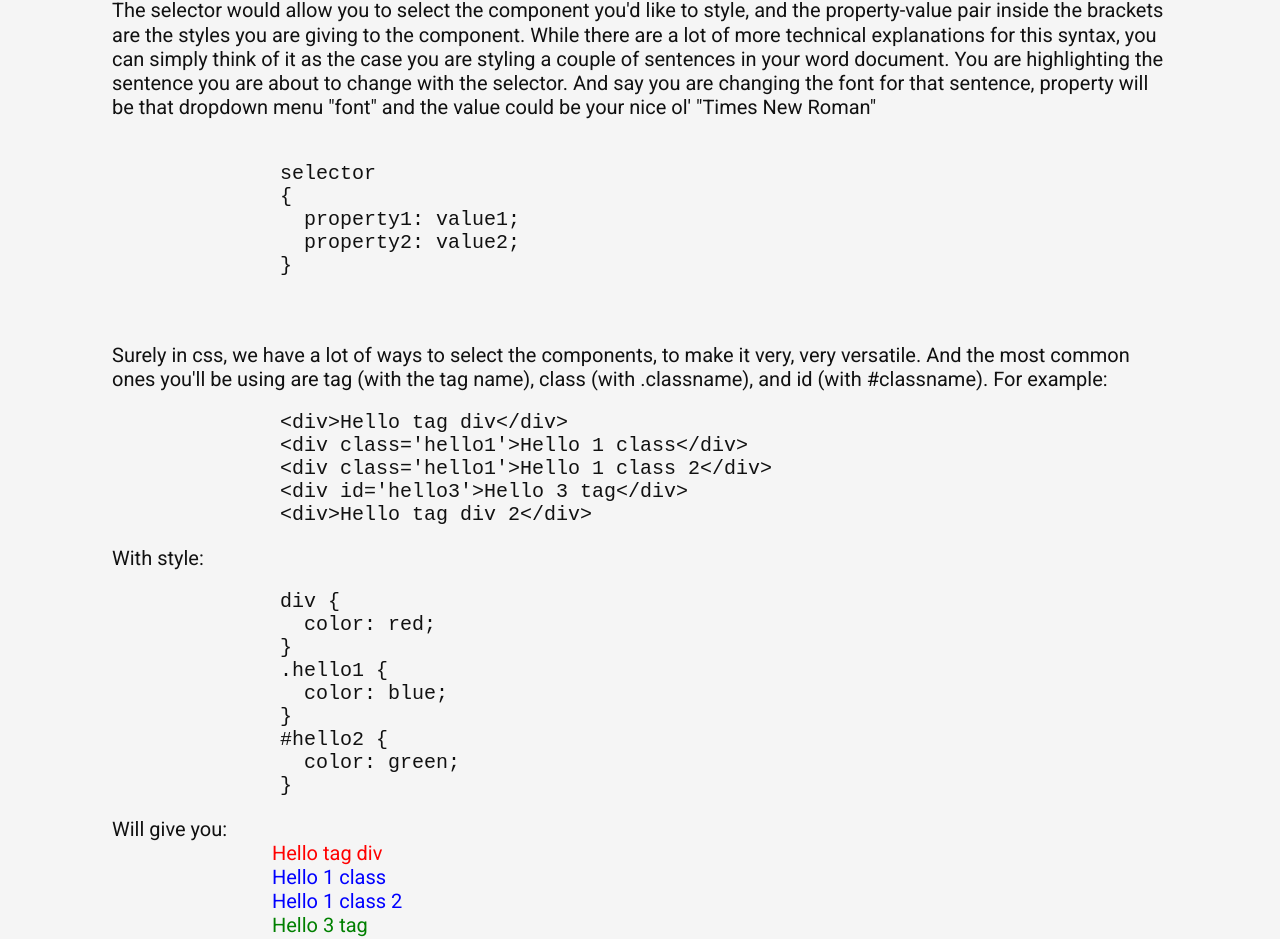
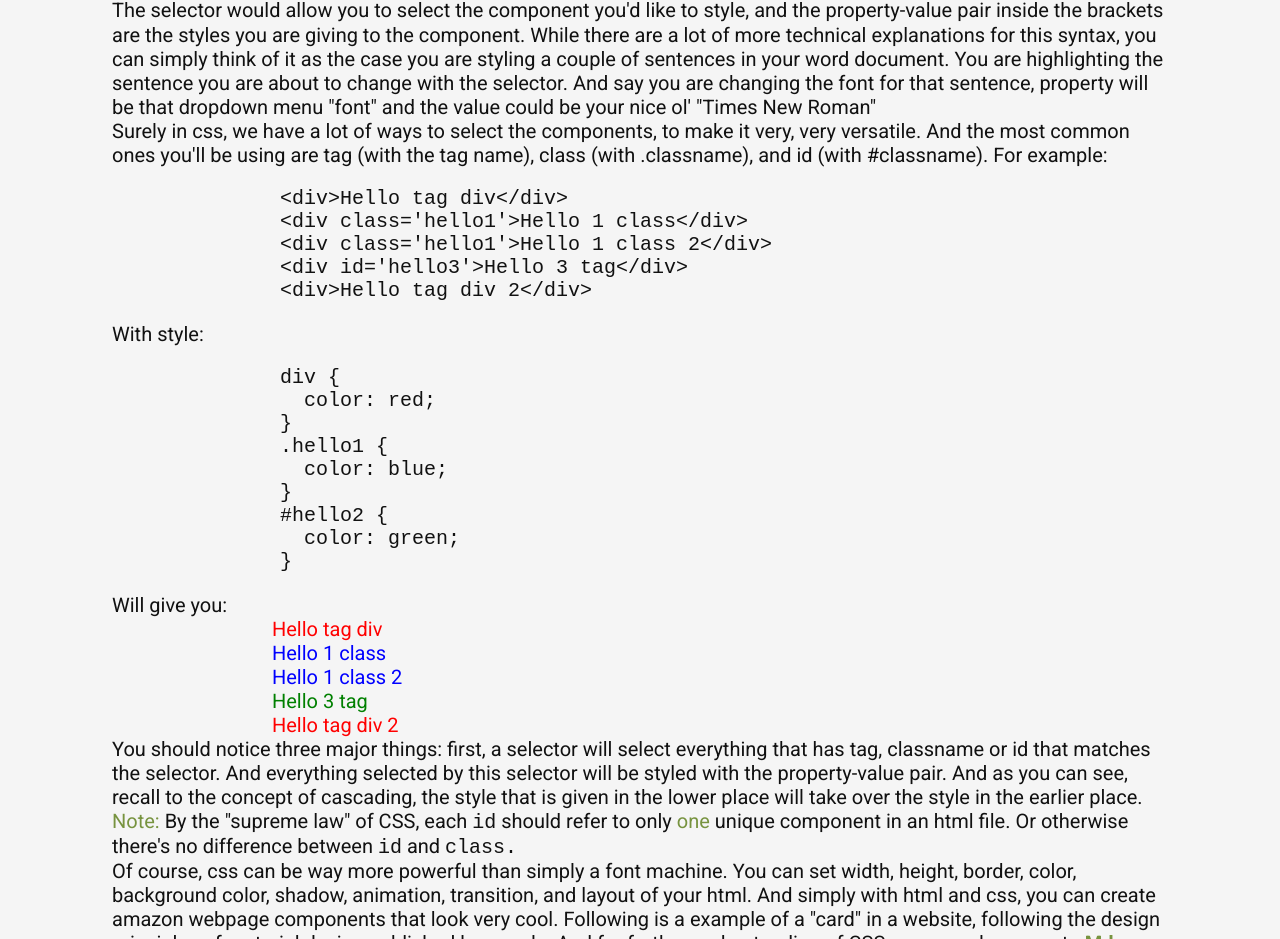
Before and after one commit to zeroshen/client, a Vue app: page /game/2 in a window 1280 px wide. Shown: the part 854-1793 px from the top of the page. Built offline with nearby package versions, Linux system fonts and the light colour scheme; a web font is replaced by a local one.

Commit message:
game level 2 and 4

```diff
--- a/src/views/GameLevelTwoView.vue
+++ b/src/views/GameLevelTwoView.vue
@@ -246,15 +246,6 @@ export default defineComponent({
           property will be that dropdown menu "font" and the value could be your
           nice ol' "Times New Roman"
           <br />
-          <pre>
-            <code>
-              selector
-              {
-                property1: value1;
-                property2: value2;
-              }
-            </code>
-          </pre>
           Surely in css, we have a lot of ways to select the components, to make
           it very, very versatile. And the most common ones you'll be using are
           tag (with the tag name), class (with .classname), and id (with
```
